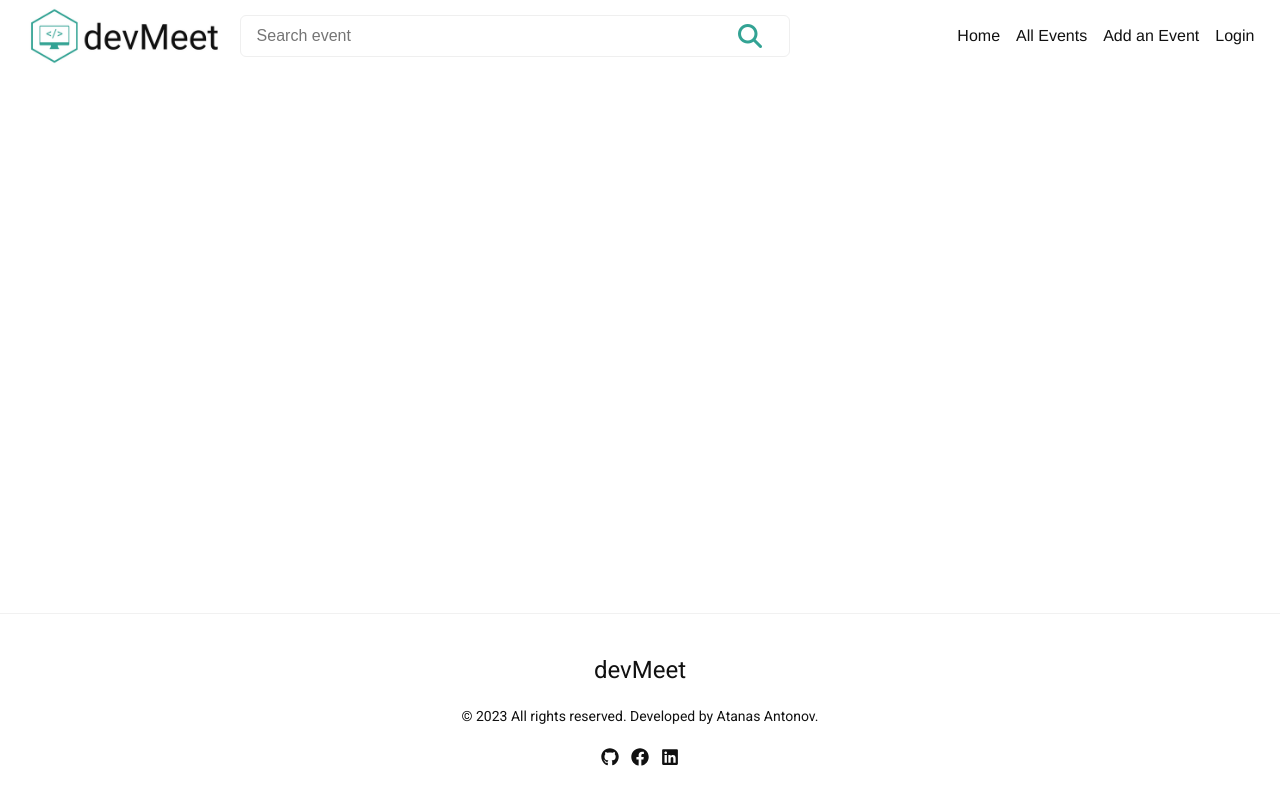
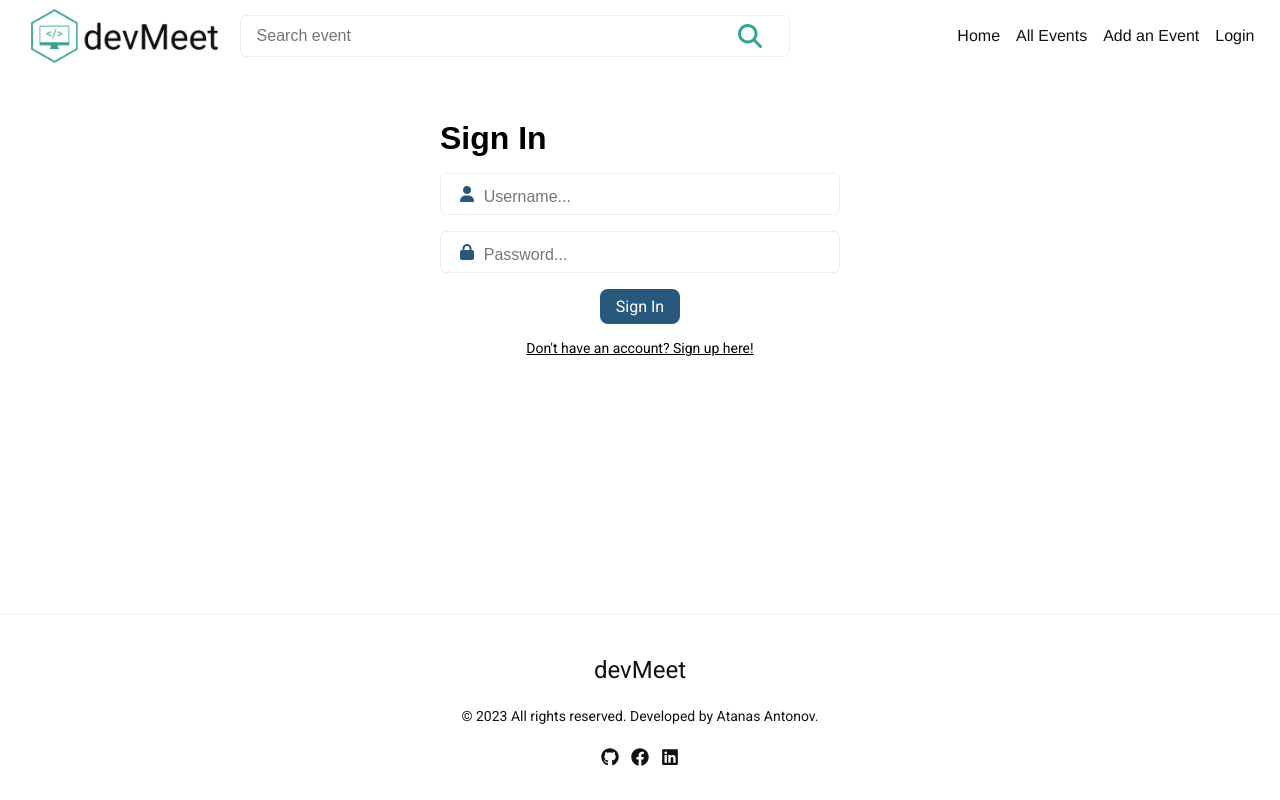
Before and after one commit to AntonovAtanas/DevMeet, a React (Vite) app: page /user/login in a window 1280 px wide. Built offline with nearby package versions, Linux system fonts and the light colour scheme.

Commit message:
Add login page and routing

```diff
--- a/src/App.css
+++ b/src/App.css
@@ -11,7 +11,6 @@
 
 main {
     padding: 0 5%;
-    flex: 1;
 }
 
 /* main heading */
@@ -22,6 +21,7 @@ main {
 
 /* main button */
 .button-main {
+    all: unset;
     background-color: #28587B;
     border-radius: 8px;
     text-decoration: none;
@@ -29,3 +29,15 @@ main {
     cursor: pointer;
     padding: 0.5em 1em;
 }
+
+/* default input styling */
+
+.default-input {
+    border-radius: 6px;
+    height: 42px;
+    border: 1px solid #efefef;
+    padding-left: 1em;
+    font-size: 1em;
+    outline: none;
+    width: 100%;
+}
--- a/src/App.jsx
+++ b/src/App.jsx
@@ -4,6 +4,7 @@ import Home from './features/Home/Home';
 import Footer from './core/Footer/Footer';
 import AllEvents from './features/Events/All-Events/AllEvents';
 import { Route, Routes } from 'react-router-dom';
+import Login from './features/User/Login/Login';
 
 function App() {
     return (
@@ -13,6 +14,7 @@ function App() {
                 <Routes>
                     <Route path="/" element={<Home />} />
                     <Route path="/events" element={<AllEvents />} />
+                    <Route path="/user/login" element={<Login />} />
                 </Routes>
             </main>
             <Footer />
--- a/src/core/Footer/Footer.jsx
+++ b/src/core/Footer/Footer.jsx
@@ -3,7 +3,7 @@ import './footer.css';
 export default function Footer() {
     const year = new Date().getFullYear();
     return (
-        <div class="footer-container">
+        <div className="footer-container">
             <div className="separator"></div>
             <p className="footer-title">devMeet</p>
             <p className="footer-sub-title">
--- a/src/core/Header/Searchbar/Searchbar.jsx
+++ b/src/core/Header/Searchbar/Searchbar.jsx
@@ -4,7 +4,7 @@ export default function Searchbar() {
     return (
         <form className="search-bar">
             <input
-                className="input-search"
+                className="default-input"
                 type="search"
                 placeholder="Search event"
                 name="search"
--- a/src/core/Header/Searchbar/searchbar.css
+++ b/src/core/Header/Searchbar/searchbar.css
@@ -14,13 +14,3 @@
     right: 5%;
     transform: translateY(-50%);
 }
-
-.input-search {
-    border-radius: 6px;
-    height: 42px;
-    border: 1px solid #efefef;
-    padding-left: 1em;
-    font-size: 1em;
-    outline: none;
-    width: 100%;
-}
--- a/src/features/Events/All-Events/allEvents.css
+++ b/src/features/Events/All-Events/allEvents.css
@@ -1,6 +1,6 @@
 .all-events-wrapper {
     display: grid;
     grid-template-columns: repeat(auto-fit, minmax(12rem, 1fr));
-    grid-row-gap: 42px;
-    column-gap: 48px;
+    row-gap: 3em;
+    column-gap: 5em;
 }
--- /dev/null
+++ b/src/features/User/Login/Login.jsx
@@ -0,0 +1,44 @@
+import { Link } from 'react-router-dom';
+
+import './login.css';
+
+export default function Login() {
+    return (
+        <div className="login-form">
+            <h1>Sign In</h1>
+            <form>
+                <div className="input-wrapper">
+                    <i
+                        className="fa-solid fa-user"
+                        style={{ color: '#28587B' }}
+                    ></i>
+                    <input
+                        type="text"
+                        name="username"
+                        placeholder="Username..."
+                        className="default-input"
+                    />
+                </div>
+                <div className="input-wrapper">
+                    <i
+                        className="fa-solid fa-lock"
+                        style={{ color: '#28587B' }}
+                    ></i>
+                    <input
+                        type="text"
+                        name="password"
+                        placeholder="Password..."
+                        className="default-input"
+                    />
+                </div>
+
+                <button className="button-main">Sign In</button>
+            </form>
+            <Link to="/user/register">
+                <p className="register-redirect">
+                    Don't have an account? Sign up here!
+                </p>
+            </Link>
+        </div>
+    );
+}
--- /dev/null
+++ b/src/features/User/Login/login.css
@@ -0,0 +1,44 @@
+h1 {
+    font-family: 'Exo 2', sans-serif;
+}
+
+.login-form {
+    margin: auto;
+    width: 400px;
+    height: auto;
+}
+
+.login-form form {
+    margin: 1em 0;
+    display: flex;
+    flex-direction: column;
+    gap: 1em;
+}
+
+.input-wrapper {
+    position: relative;
+    display: flex;
+    flex-direction: column;
+    gap: 0.5em;
+}
+
+.input-wrapper i {
+    position: absolute;
+    left: 5%;
+    top: 50%;
+    transform: translateY(-50%);
+}
+
+.input-wrapper input::placeholder {
+    padding-left: 7%;
+    transform: translateY(15%);
+}
+
+.button-main {
+    margin: 0 auto;
+}
+
+.register-redirect {
+    text-align: center;
+    text-decoration: underline;
+}
```
Also changed, not shown: src/features/Events/All-Events/AllEvents.jsx (+93 -93 lines).
